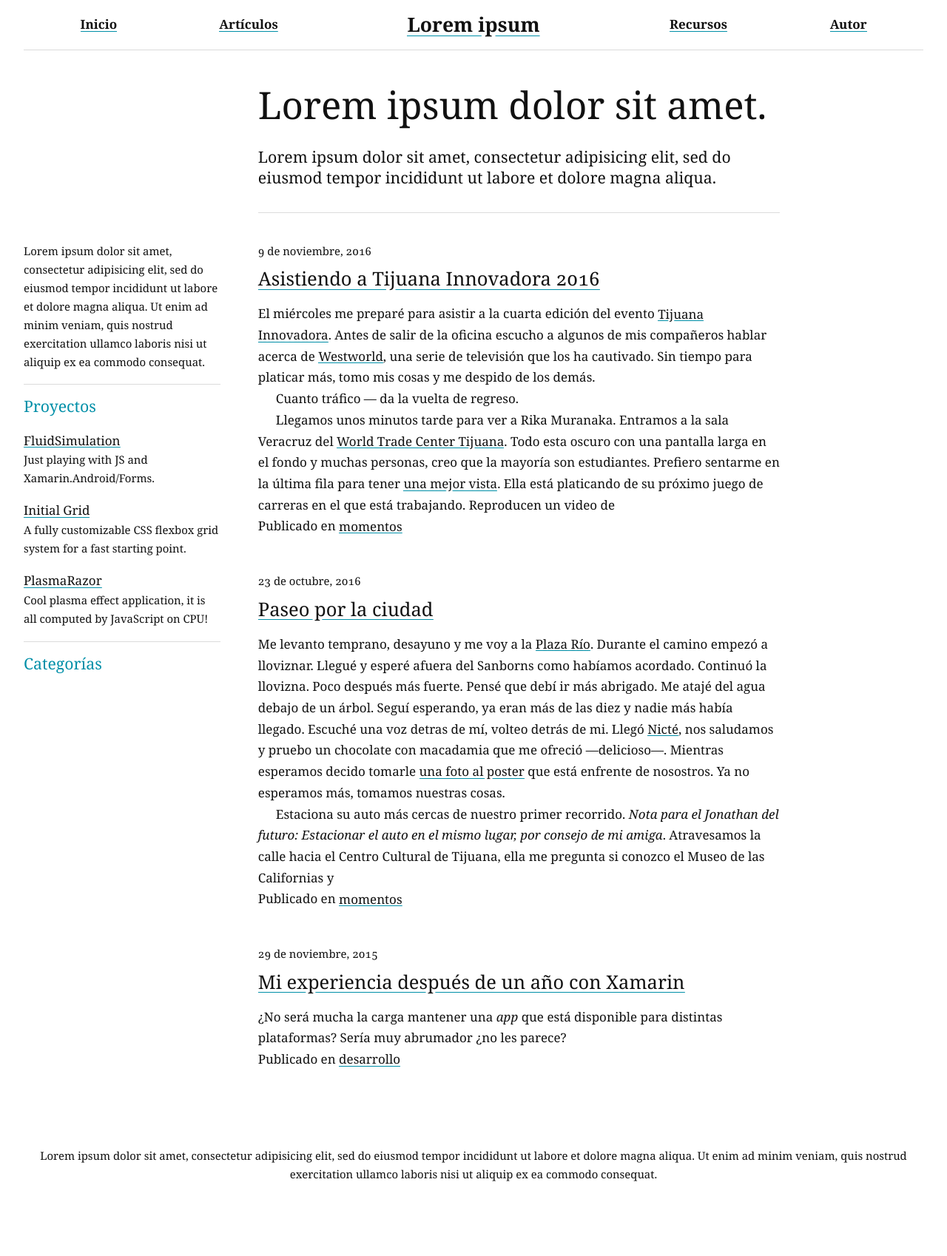
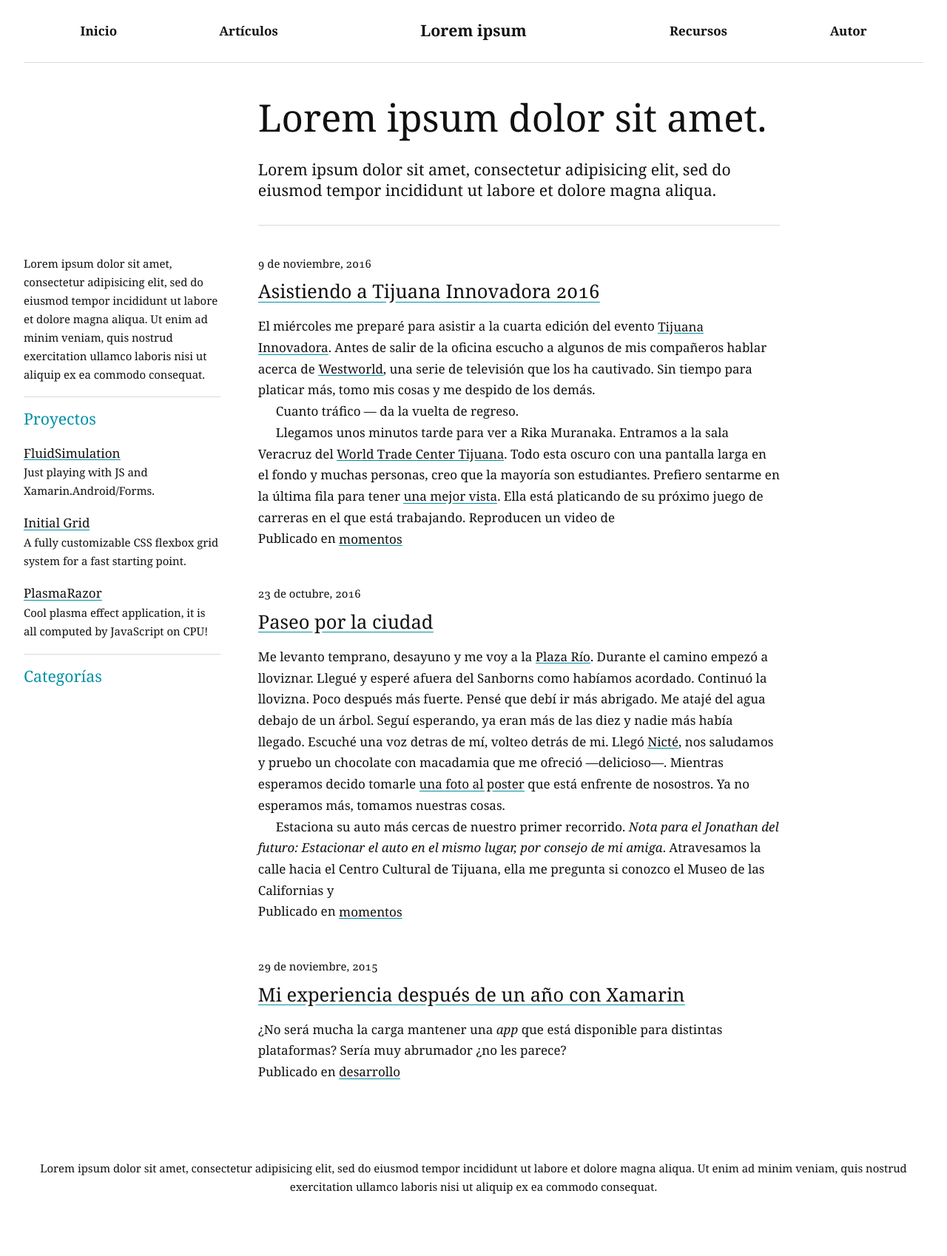
Before and after one commit to jonathanzuniga/jonathanzuniga.github.io, a Jekyll site: the page built from index.html, in a window 1280 px wide. Shown: the whole page at 74% size. Built offline with Jekyll 4.4.1, drawn with Linux system fonts in a browser that asks for light colours; nearby versions of some CDN libraries.

Commit message:
Update patterns files and modify the header menu.

```diff
--- a/_includes/header.html
+++ b/_includes/header.html
@@ -13,11 +13,9 @@
 			</a>
 		</li>
 		<li class="nav__item nav__item--brand">
-			<h5>
-				<a href="{{ site.baseurl }}/">
-					Lorem ipsum <!-- {{ author.first_name }} {{ author.last_name }} -->
-				</a>
-			</h5>
+			<a href="{{ site.baseurl }}/">
+				Lorem ipsum <!-- {{ author.first_name }} {{ author.last_name }} -->
+			</a>
 		</li>
 		<li class="nav__item {% if current[ 1 ] == 'autor' %}active{% endif %}">
 			<a href="{{ site.baseurl }}/recursos">
```
Also changed, not shown: css/patterns.min.css.
